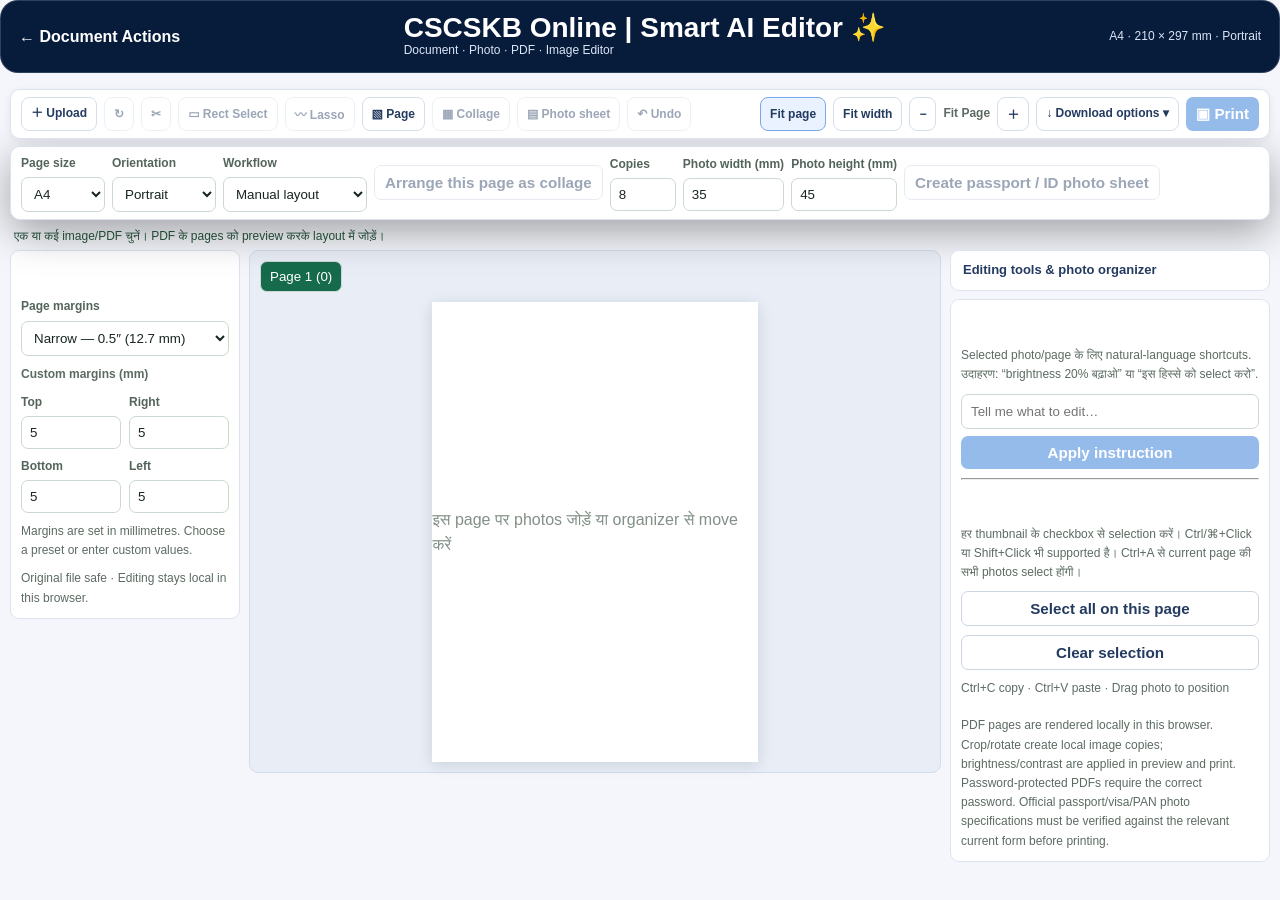
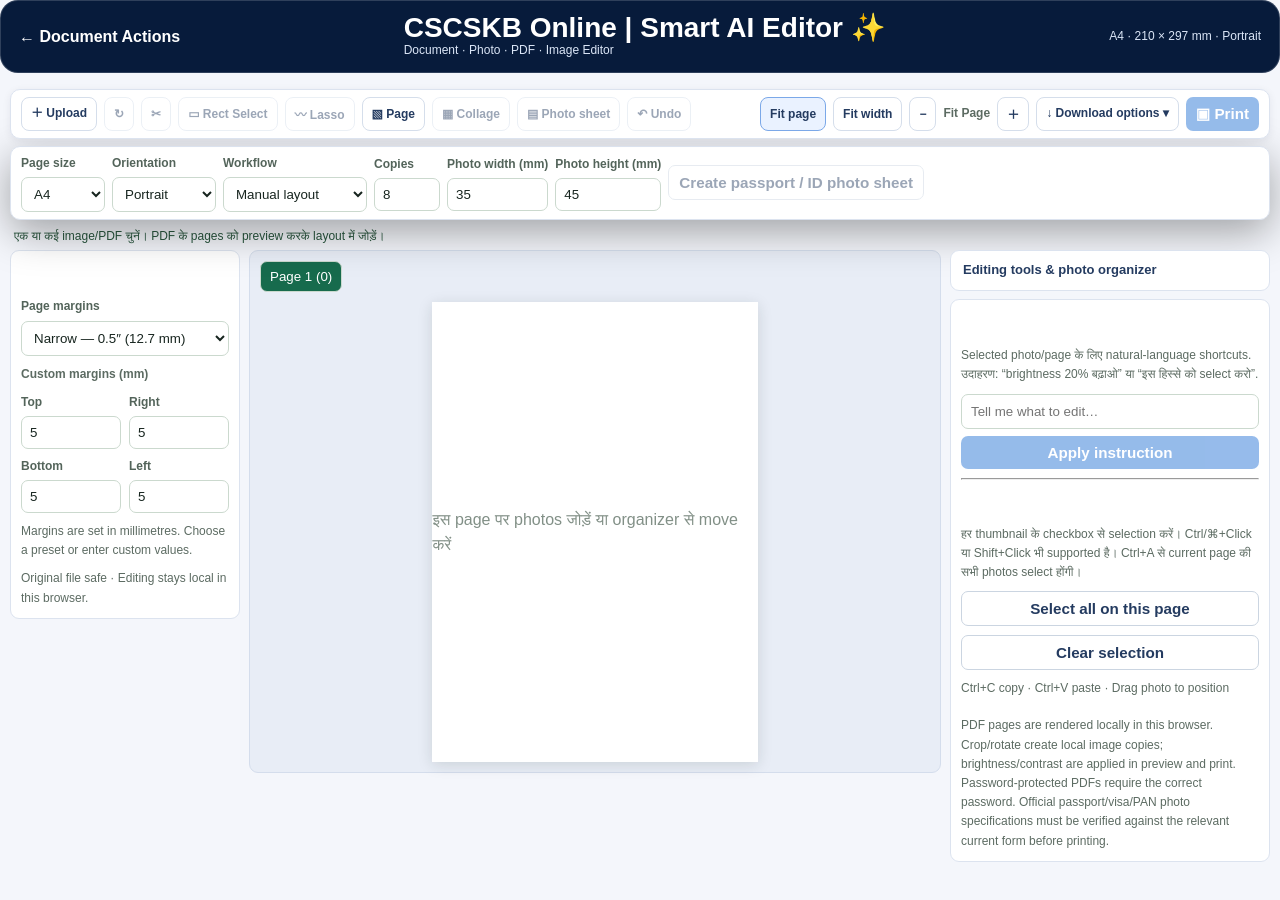
Before and after one commit to manutevari/cscskbonline, a Next.js app in the folder frontend/: page /document-tools in a window 1280 px wide. Shown: the top 900 px of the page. Built offline with nearby package versions, Linux system fonts and the light colour scheme.

Commit message:
Remove duplicate collage action from workflow panel

```diff
--- a/frontend/src/components/SmartPrintEditor.tsx
+++ b/frontend/src/components/SmartPrintEditor.tsx
@@ -616,7 +616,7 @@ export default function PrintEditorPage() {
       {preset === "Custom" && <><label className="field">Width (mm)<input type="number" min="20" value={customW} onChange={e => setCustomW(e.target.value)} /></label><label className="field">Height (mm)<input type="number" min="20" value={customH} onChange={e => setCustomH(e.target.value)} /></label></>}
       <label className="field">Workflow<select value={mode} onChange={e => setMode(e.target.value as "manual" | "grid" | "photo")}><option value="manual">Manual layout</option><option value="grid">Automatic collage</option><option value="photo">Photo sheet</option></select></label>
       {selected && <div className="field" style={{display:"grid",gap:7}}><strong>Selected photo dimensions</strong><label className="field">Unit<select aria-label="Photo dimension unit" value={dimensionUnit} onChange={e => setDimensionUnit(e.target.value as "px" | "cm" | "mm")}><option value="px">Pixels (px)</option><option value="cm">Centimeters (cm)</option><option value="mm">Millimeters (mm)</option></select></label><label className="field">Width ({dimensionUnit})<input type="number" min="1" step="0.1" value={(dimensionUnit==="px"?selected.w:dimensionUnit==="cm"?selected.w/794*pageSize.w/10:selected.w/794*pageSize.w).toFixed(1)} onChange={e => {const n=Number(e.target.value);if(Number.isFinite(n)&&n>0)updateSelected("w",String(dimensionUnit==="px"?n:dimensionUnit==="cm"?n*10*794/pageSize.w:n*794/pageSize.w));}} /></label><label className="field">Height ({dimensionUnit})<input type="number" min="1" step="0.1" value={(dimensionUnit==="px"?selected.h:dimensionUnit==="cm"?selected.h/1123*pageSize.h/10:selected.h/1123*pageSize.h).toFixed(1)} onChange={e => {const n=Number(e.target.value);if(Number.isFinite(n)&&n>0)updateSelected("h",String(dimensionUnit==="px"?n:dimensionUnit==="cm"?n*10*1123/pageSize.h:n*1123/pageSize.h));}} /></label></div>}
-      <button className="btn secondary" onClick={arrangeGrid} disabled={!pageItems.length}>Arrange this page as collage</button>
+
       <label className="field">Copies<input type="number" min="1" max="30" value={photoCopies} onChange={e => setPhotoCopies(e.target.value)} /></label>
       <label className="field">Photo width (mm)<input type="number" min="20" max="100" step="0.1" value={photoWidthMm} onChange={e => setPhotoWidthMm(e.target.value)} /></label>
       <label className="field">Photo height (mm)<input type="number" min="20" max="120" step="0.1" value={photoHeightMm} onChange={e => setPhotoHeightMm(e.target.value)} /></label>
```
